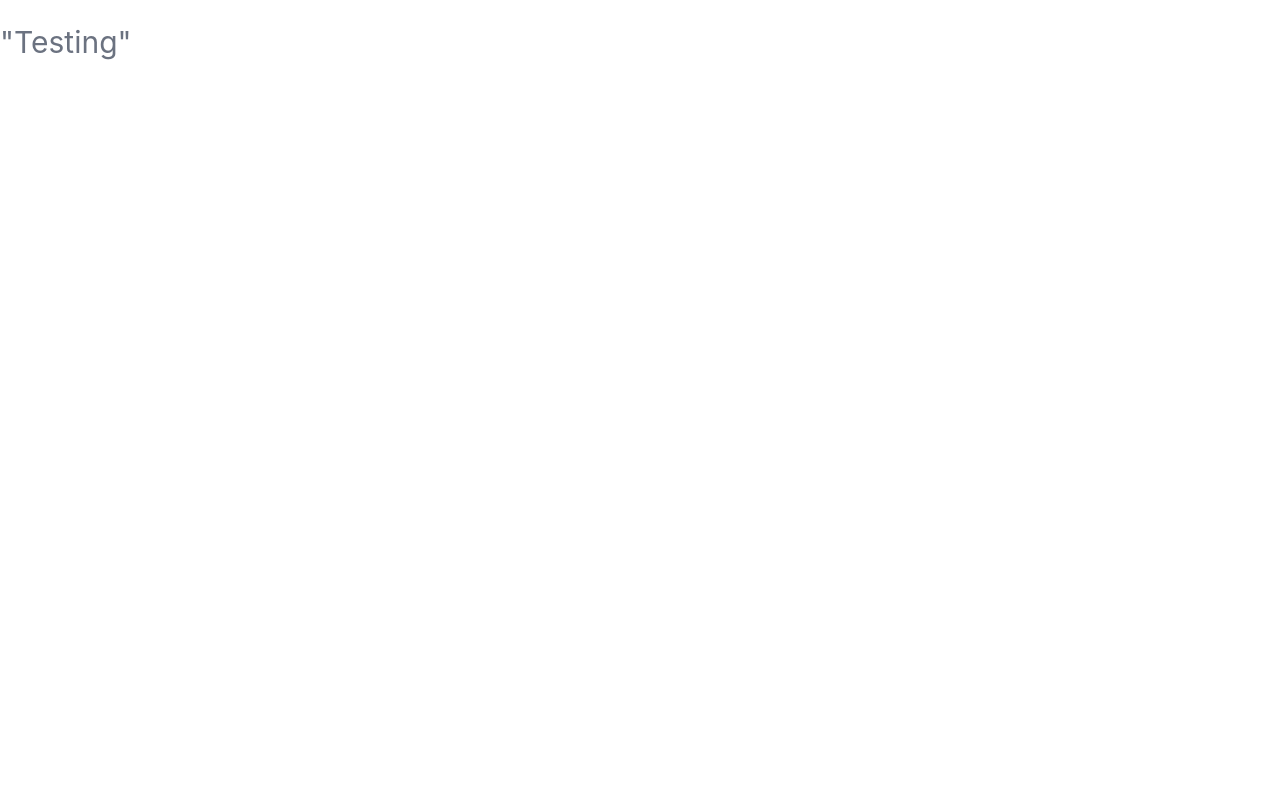
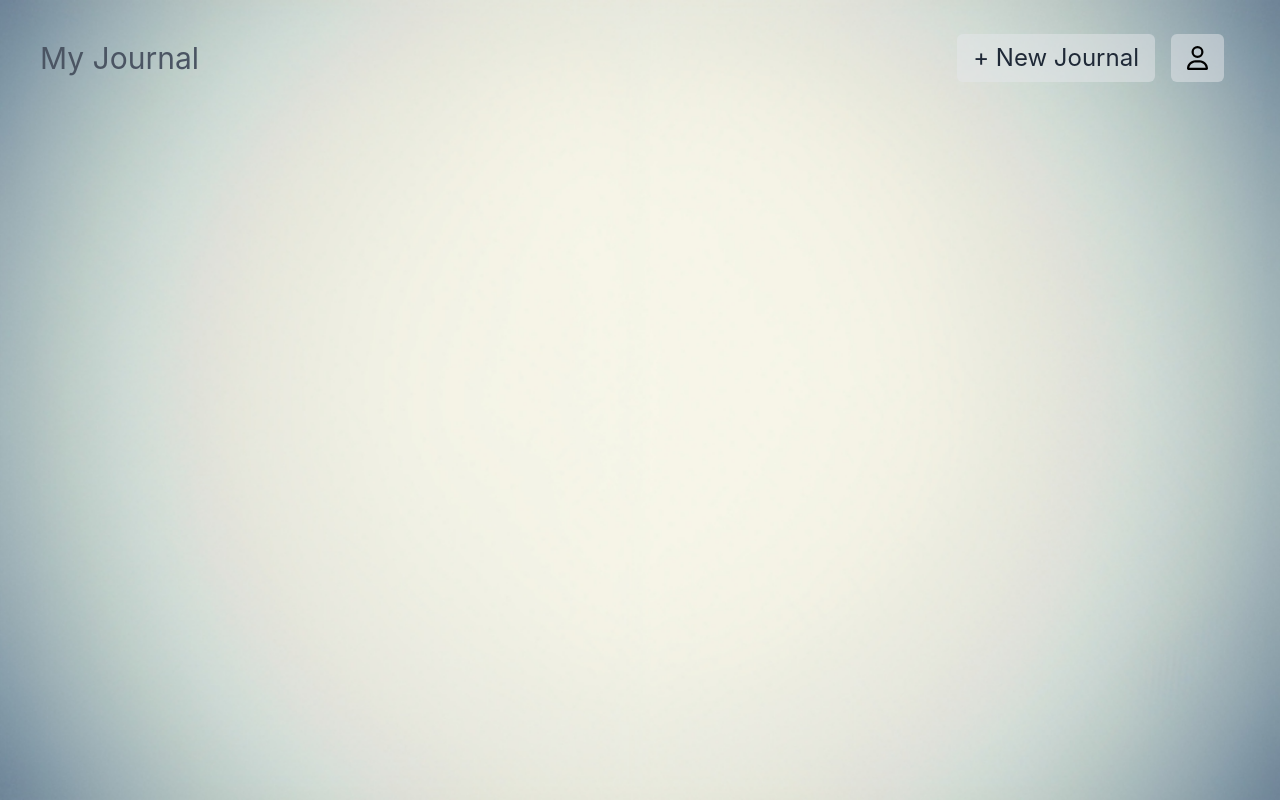
Before and after one commit to codyy6/Encode-Hackathon-Website, a React (Create React App) app: page /myjournal in a window 1280 px wide. Built offline with nearby package versions, Linux system fonts and the light colour scheme.

Commit message:
Update page details

```diff
--- a/src/pages/myjournal.js
+++ b/src/pages/myjournal.js
@@ -1,8 +1,50 @@
-// import './App.css';
-// import backgroundImg from './bg.png'
+import '../App.css';
+import backgroundImg from '../bg.png'
+import { useState } from 'react';
 
-export default function myjournal(){
-    return(
-        <p className="text-gray-500 text-3xl py-6"> "Testing" </p>
+export default function MyJournal(){
+
+    const [showNewJournalBlock, setShowNewJournalBlock] = useState(false);
+    const [showDropdown, setShowDropdown] = useState(false);
+
+    const toggleNewJournalBlock = () => {
+        setShowNewJournalBlock(!showNewJournalBlock);
+    };
+
+    const toggleDropdown = () => {
+        setShowDropdown(!showDropdown);
+    };
+
+    return (
+        <div className="bg-cover bg-center min-h-screen" style={{backgroundImage: `url(${backgroundImg})`}}>
+            <div className="flex items-center justify-between mx-10 py-4">
+                <h1 className="text-gray-600 text-3xl py-6"> My Journal </h1>
+                <div className="flex">
+                    <button className="bg-gray-200 bg-opacity-50 text-gray-800 text-2xl font-normal py-2 px-4 rounded-md" onClick={toggleNewJournalBlock}>
+                    + New Journal
+                    </button>
+                    <button className="bg-gray-200 bg-opacity-50 text-gray-800 text-2xl font-normal py-2 px-4 mx-4 rounded-md" onClick={toggleDropdown}>
+                        <svg xmlns="http://www.w3.org/2000/svg" height="1em" viewBox="0 0 448 512"><path d="M304 128a80 80 0 1 0 -160 0 80 80 0 1 0 160 0zM96 128a128 128 0 1 1 256 0A128 128 0 1 1 96 128zM49.3 464H398.7c-8.9-63.3-63.3-112-129-112H178.3c-65.7 0-120.1 48.7-129 112zM0 482.3C0 383.8 79.8 304 178.3 304h91.4C368.2 304 448 383.8 448 482.3c0 16.4-13.3 29.7-29.7 29.7H29.7C13.3 512 0 498.7 0 482.3z"/></svg>
+                    </button>
+                </div>
+            </div>
+            {showNewJournalBlock && (
+                <div className="ml-10 mr-32 mt-4 p-4 border border-gray-300 rounded-md">
+                    {/* Here you can place the elements for writing the new journal entry */}
+                    <input className="w-full h-10 p-2 border border-gray-300 rounded-md mb-2" placeholder="Title"></input>
+                    <textarea className="w-full h-40 p-2 border border-gray-300 rounded-md" placeholder="Write your journal entry..."></textarea>
+                    <button className="mt-2 bg-blue-400 hover:bg-blue-700 text-white text-lg font-normal py-2 px-4 rounded-md"> Save</button>
+                </div>
+            )}
+            {showDropdown && (
+                <div className="fixed top-20 right-10 mx-4 my-4 bg-gray-300 rounded-md shadow-lg">
+                    <ul>
+                        <li className="px-4 py-2"> Profile </li>
+                        <li className="px-4 py-2"> Sign Out</li>
+                    </ul>
+                </div>
+            )}
+        </div>
     );
+
 }
```
